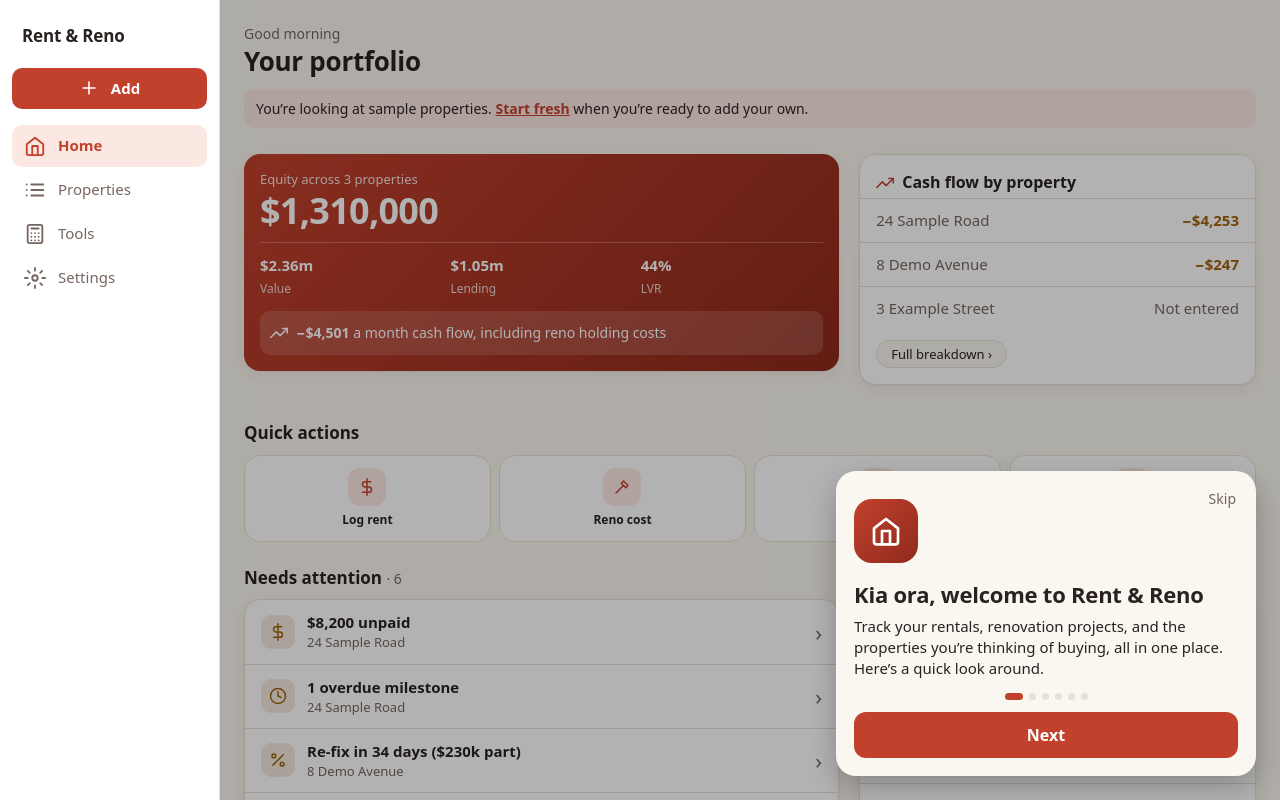
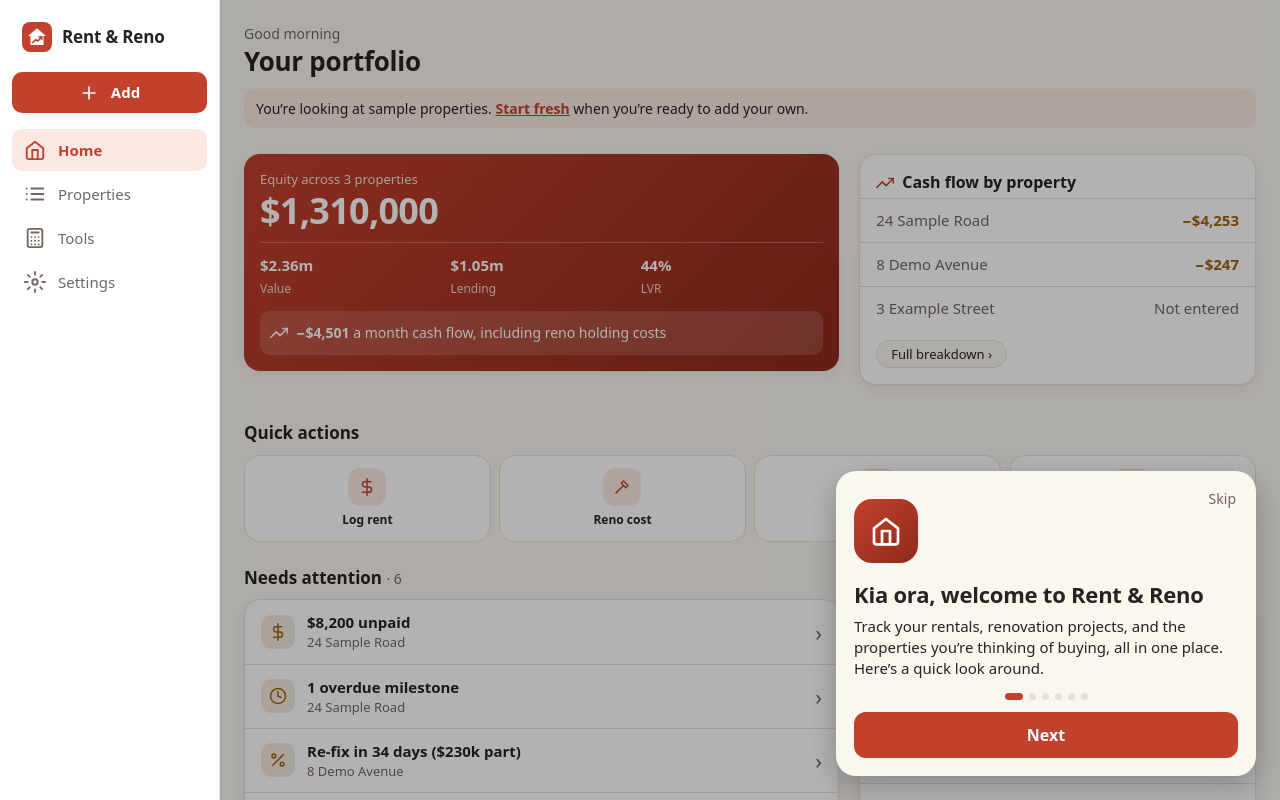
Before and after one commit to Literal-Aiden/NZ-Property-Track, a plain HTML site: page index.html in a window 1280 px wide. Drawn offline with Linux system fonts and the light colour scheme.

Commit message:
Desktop sidebar: app icon beside the name, linking to Home
Co-Authored-By: Claude Opus 5.5 <noreply@anthropic.com>

```diff
--- a/index.html
+++ b/index.html
@@ -29,6 +29,7 @@
   <section class="screen page" id="p3"></section>
 </main>
 <nav class="nav" id="nav">
+  <a class="brand" href="./" data-home aria-label="Rent &amp; Reno: go to Home"><img src="icons/icon-192.png" alt="" width="30" height="30">Rent &amp; Reno</a>
   <button data-tab="home"><svg class="ic" viewBox="0 0 24 24" aria-hidden="true"><path d="M3 10l9-7 9 7v10a2 2 0 0 1-2 2H5a2 2 0 0 1-2-2z"/><path d="M9 22V12h6v10"/></svg>Home</button>
   <button data-tab="p0"><svg class="ic" viewBox="0 0 24 24" aria-hidden="true"><path d="M8 6h13M8 12h13M8 18h13M3 6h.01M3 12h.01M3 18h.01"/></svg>Properties</button>
   <button id="plusbtn" aria-label="Add"><span class="plus"><svg class="ic" viewBox="0 0 24 24" aria-hidden="true"><path d="M12 5v14M5 12h14"/></svg></span></button>
--- a/js/main.js
+++ b/js/main.js
@@ -57,6 +57,7 @@ function render(){props.forEach(syncHold);if(!isSample){save();persist()}list();
 $('nav').addEventListener('click',function(e){
   var b=e.target.closest('[data-tab]');
   if(b&&b.dataset.tab==='p0'&&tab==='p0'&&!ovs.length){propFilter='all';propQ='';list();$('p0').scrollTop=0;return}
+  if(e.target.closest('[data-home]')){e.preventDefault();navTab('home');return}
   if(b)navTab(b.dataset.tab);else if(e.target.closest('#plusbtn'))openPlus();
 });
 document.addEventListener('click',function(e){if(e.target.closest('[data-back]')){if(ovs.length)history.back();else show(tab)}});
--- a/layout.css
+++ b/layout.css
@@ -11,6 +11,7 @@ body{overflow:hidden}
 body.typing .nav{display:none}
 .nav button{position:relative;display:flex;flex-direction:column;align-items:center;gap:3px;border:0;background:none;color:var(--mute);font:inherit;font-size:11px;padding:4px 0;cursor:pointer}
 .nav button .ic{width:22px;height:22px}
+.nav .brand{display:none}
 .nav button.on{color:var(--acc);font-weight:600}
 .nav .plus{width:56px;height:56px;margin-top:-26px;border-radius:50%;background:var(--acc);color:var(--onacc);display:grid;place-items:center;box-shadow:0 6px 18px color-mix(in srgb,var(--hero1) 35%,transparent)}
 .nav .plus .ic{width:26px;height:26px}
@@ -303,7 +304,10 @@ button.chipline .chev{margin-left:auto;font-style:normal;font-size:20px;opacity:
   /* Sidebar: the app's name, a red "Add" button, then the sections with their names beside the icons. */
   .nav{top:0;right:auto;width:220px;grid-template-columns:1fr;grid-auto-rows:min-content;align-content:start;gap:2px;
     padding:calc(20px + env(safe-area-inset-top,0px)) 12px 16px;border-top:0;border-right:1px solid var(--line)}
-  .nav::before{content:"Rent & Reno";order:-2;display:block;padding:4px 10px 18px;font-size:17px;font-weight:750;color:var(--ink);letter-spacing:-.01em}
+  /* The app icon and name at the top, which go back to Home. */
+  .nav .brand{order:-2;display:flex;align-items:center;gap:10px;padding:2px 10px 18px;font-size:17px;font-weight:750;color:var(--ink);letter-spacing:-.01em;text-decoration:none}
+  .nav .brand img{width:30px;height:30px;border-radius:8px;flex:none}
+  .nav .brand:hover{color:var(--acc)}
   .nav button{flex-direction:row;justify-content:flex-start;gap:12px;padding:10px 12px;border-radius:10px;font-size:15px}
   .nav button:hover{background:var(--acc2);color:var(--acc)}
   .nav button.on{background:var(--acc2)}
--- a/sw.js
+++ b/sw.js
@@ -2,7 +2,7 @@
 // with the cached copy used when there's no signal. Other sites (maps, address search) are never cached here.
 // The browser's own cache is skipped (GitHub Pages lets it keep files for 10 minutes), so an update never mixes new
 // scripts with an old stylesheet.
-var CACHE='nzpt-v22',FILES=['./','index.html','privacy.html','styles.css','layout.css','js/data.js','js/util.js','js/receipts.js','js/sales.js','js/costs.js','js/timeline.js','js/rental.js','js/potential.js','js/settings.js','js/tax.js','js/address.js','js/councils.js','js/charts.js','js/views.js','js/home.js','js/forms.js','js/tools.js','js/tour.js','js/picker.js','js/sync.js','js/main.js','manifest.webmanifest','icons/icon-192.png','icons/icon-512.png','icons/apple-touch-icon.png'];
+var CACHE='nzpt-v23',FILES=['./','index.html','privacy.html','styles.css','layout.css','js/data.js','js/util.js','js/receipts.js','js/sales.js','js/costs.js','js/timeline.js','js/rental.js','js/potential.js','js/settings.js','js/tax.js','js/address.js','js/councils.js','js/charts.js','js/views.js','js/home.js','js/forms.js','js/tools.js','js/tour.js','js/picker.js','js/sync.js','js/main.js','manifest.webmanifest','icons/icon-192.png','icons/icon-512.png','icons/apple-touch-icon.png'];
 self.addEventListener('install',function(e){e.waitUntil(caches.open(CACHE).then(function(c){return c.addAll(FILES.map(function(f){return new Request(f,{cache:'reload'})}))}));self.skipWaiting()});
 self.addEventListener('activate',function(e){e.waitUntil(caches.keys().then(function(k){return Promise.all(k.filter(function(x){return x!==CACHE}).map(function(x){return caches.delete(x)}))}).then(function(){return self.clients.claim()}))});
 self.addEventListener('fetch',function(e){
```
Also changed, not shown: 1 other file.
